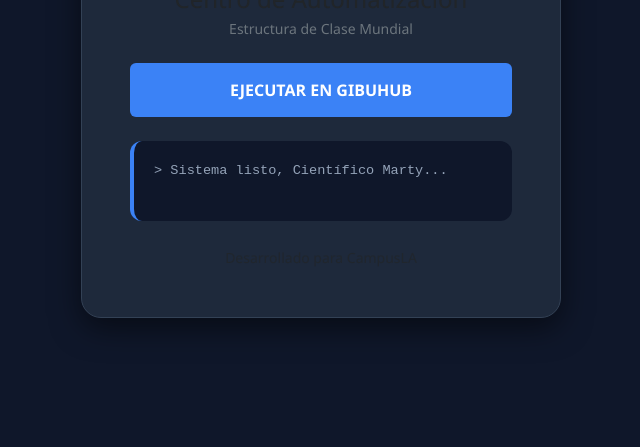
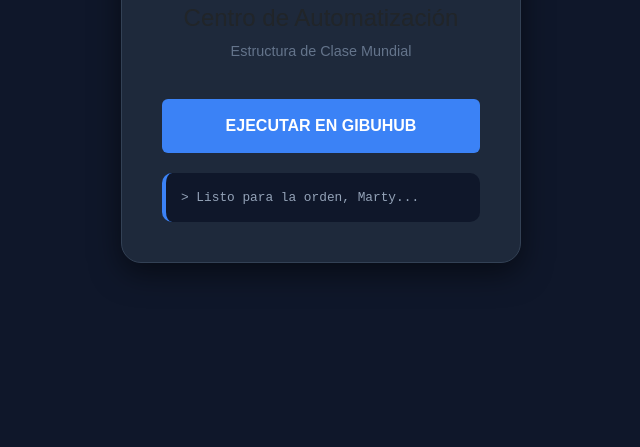
Before and after one commit to Campusla/Bot-CampusLA, a plain HTML site: page index.html in a window 1280 px wide. Shown: the part 353-800 px from the top of the page, without its empty margins (319-959 px from the left). Drawn offline with nearby package versions, Linux system fonts and the light colour scheme.

Commit message:
Update index.html

```diff
--- a/index.html
+++ b/index.html
@@ -3,49 +3,30 @@
 <head>
     <meta charset="UTF-8">
     <meta name="viewport" content="width=device-width, initial-scale=1.0">
-    <title>Panel de Control | CampusLA</title>
+    <title>Panel CampusLA</title>
     <link href="https://cdn.jsdelivr.net/npm/bootstrap@5.3.0/dist/css/bootstrap.min.css" rel="stylesheet">
     <style>
-        body { background-color: #0f172a; color: white; font-family: 'Segoe UI', Tahoma, Geneva, Verdana, sans-serif; }
-        .card { background-color: #1e293b; border: 1px solid #334155; border-radius: 20px; box-shadow: 0 10px 30px rgba(0,0,0,0.5); }
-        .btn-primary { background-color: #3b82f6; border: none; font-weight: bold; padding: 15px; transition: 0.3s; }
-        .btn-primary:hover { background-color: #2563eb; transform: translateY(-2px); }
-        .btn-executing { background-color: #06b6d4 !important; border: none; }
-        .status-box { background-color: #0f172a; border-radius: 12px; padding: 20px; font-family: 'Courier New', monospace; font-size: 0.85rem; color: #94a3b8; border-left: 4px solid #3b82f6; min-height: 80px; }
-        .logo-campus { max-width: 180px; margin-bottom: 25px; }
+        body { background-color: #0f172a; color: white; font-family: sans-serif; display: flex; align-items: center; justify-content: center; height: 100vh; margin: 0; }
+        .card { background-color: #1e293b; border: 1px solid #334155; border-radius: 20px; padding: 40px; width: 100%; max-width: 400px; text-align: center; box-shadow: 0 10px 30px rgba(0,0,0,0.5); }
+        .btn-primary { background-color: #3b82f6; border: none; font-weight: bold; padding: 15px; width: 100%; transition: 0.3s; margin-top: 20px; }
+        .btn-success { background-color: #22c55e !important; }
+        .status-box { background-color: #0f172a; border-radius: 10px; padding: 15px; margin-top: 20px; font-family: monospace; font-size: 0.8rem; color: #94a3b8; border-left: 4px solid #3b82f6; text-align: left; }
     </style>
 </head>
 <body>
 
-<div class="container d-flex align-items-center justify-content-center vh-100">
-    <div class="card p-5" style="width: 100%; max-width: 480px;">
-        <div class="text-center">
-            <img src="https://campuslatinoamerica.edu.co/wp-content/uploads/2024/07/logo-campus-la.png" alt="CampusLA" class="logo-campus">
-        </div>
+<div class="card">
+    <img src="https://campuslatinoamerica.edu.co/wp-content/uploads/2024/07/logo-campus-la.png" alt="CampusLA" style="max-width: 150px; margin-bottom: 20px;">
+    <h4>Centro de Automatización</h4>
+    <p style="color: #64748b; font-size: 0.9rem;">Estructura de Clase Mundial</p>
 
-        <h4 class="text-center mb-1">Centro de Automatización</h4>
-        <p class="text-center text-secondary small mb-4">Estructura de Clase Mundial</p>
-
-        <div class="d-grid gap-3">
-            <button id="triggerBtn" onclick="triggerWorkflow()" class="btn btn-primary w-100">
-                EJECUTAR EN GIBUHUB
-            </button>
-        </div>
-
-        <div class="status-box mt-4" id="statusBox">
-            > Sistema listo, Científico Marty...
-        </div>
-
-        <div class="text-center mt-4">
-            <small class="text-muted">Desarrollado para CampusLA</small>
-        </div>
-    </div>
+    <button id="triggerBtn" onclick="triggerWorkflow()" class="btn btn-primary">EJECUTAR EN GIBUHUB</button>
+    <div class="status-box" id="statusBox">> Listo para la orden, Marty...</div>
 </div>
 
 <script>
-    // CONFIGURACIÓN TÉCNICA
     const CONFIG = {
-        TOKEN: "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"
+        TOKEN: "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", // <--- PEGA TU TOKEN AQUÍ
         OWNER: "Campusla",
         REPO: "Bot-CampusLA",
         WORKFLOW: "main.yml"
@@ -56,11 +37,9 @@
         const status = document.getElementById('statusBox');
 
         btn.disabled = true;
-        btn.className = 'btn btn-executing w-100';
-        btn.innerText = 'DESPERTANDO EL ROBOT...';
-        status.innerHTML = '> <span style="color: #3b82f6">SOLICITANDO:</span> Acceso a la API de Gibuhub...';
+        btn.innerText = 'PROCESANDO...';
+        status.innerText = '> Contactando a Gibuhub...';
 
-        // URL directa al archivo del robot
         const url = `https://api.github.com/repos/${CONFIG.OWNER}/${CONFIG.REPO}/actions/workflows/${CONFIG.WORKFLOW}/dispatches`;
 
         try {
@@ -75,26 +54,19 @@
             });
 
             if (response.ok) {
-                // ÉXITO
-                btn.className = 'btn btn-success w-100';
-                btn.style.backgroundColor = '#22c55e';
+                btn.className = 'btn btn-success';
                 btn.innerText = 'ORDEN RECIBIDA ✅';
-                status.innerHTML = '> <span style="color: #22c55e">ESTADO:</span> Orden enviada. El bot está trabajando en GitHub Actions.';
+                status.innerText = '> ¡ÉXITO! El bot de CampusLA está trabajando.';
             } else {
-                // ERROR DE GIBUHUB
-                const errorData = await response.json();
-                throw new Error(errorData.message || 'Error en la autenticación');
+                const err = await response.json();
+                throw new Error(err.message || 'Error de acceso');
             }
         } catch (error) {
-            // ERROR GENERAL
             btn.disabled = false;
-            btn.className = 'btn btn-danger w-100';
-            btn.style.backgroundColor = '#ef4444';
-            btn.innerText = 'HUBO UN PROBLEMA';
-            status.innerHTML = '> <span style="color: #ef4444">ERROR:</span> ' + error.message + '<br>> Revisa si el token es nuevo y tiene permiso "workflow".';
+            btn.innerText = 'ERROR';
+            status.innerText = '> Fallo: ' + error.message;
         }
     }
 </script>
-
 </body>
 </html>
```
